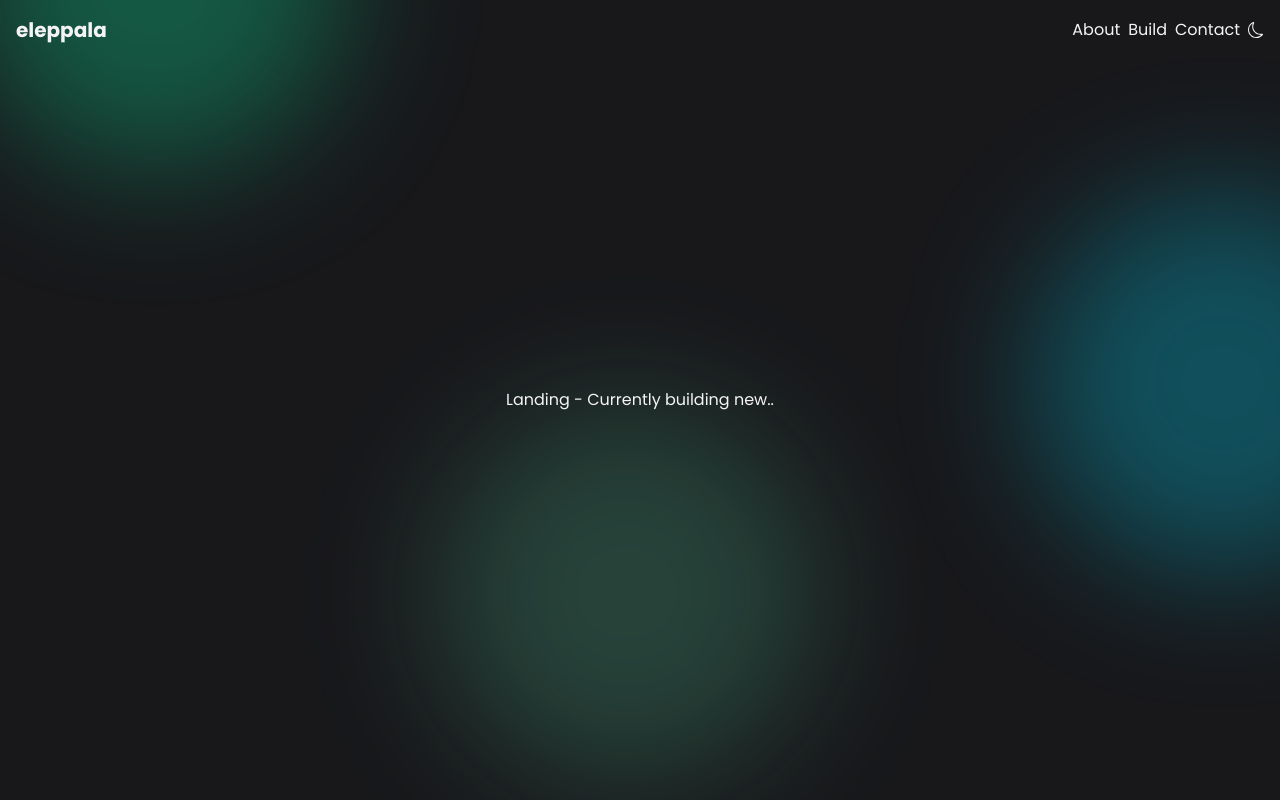
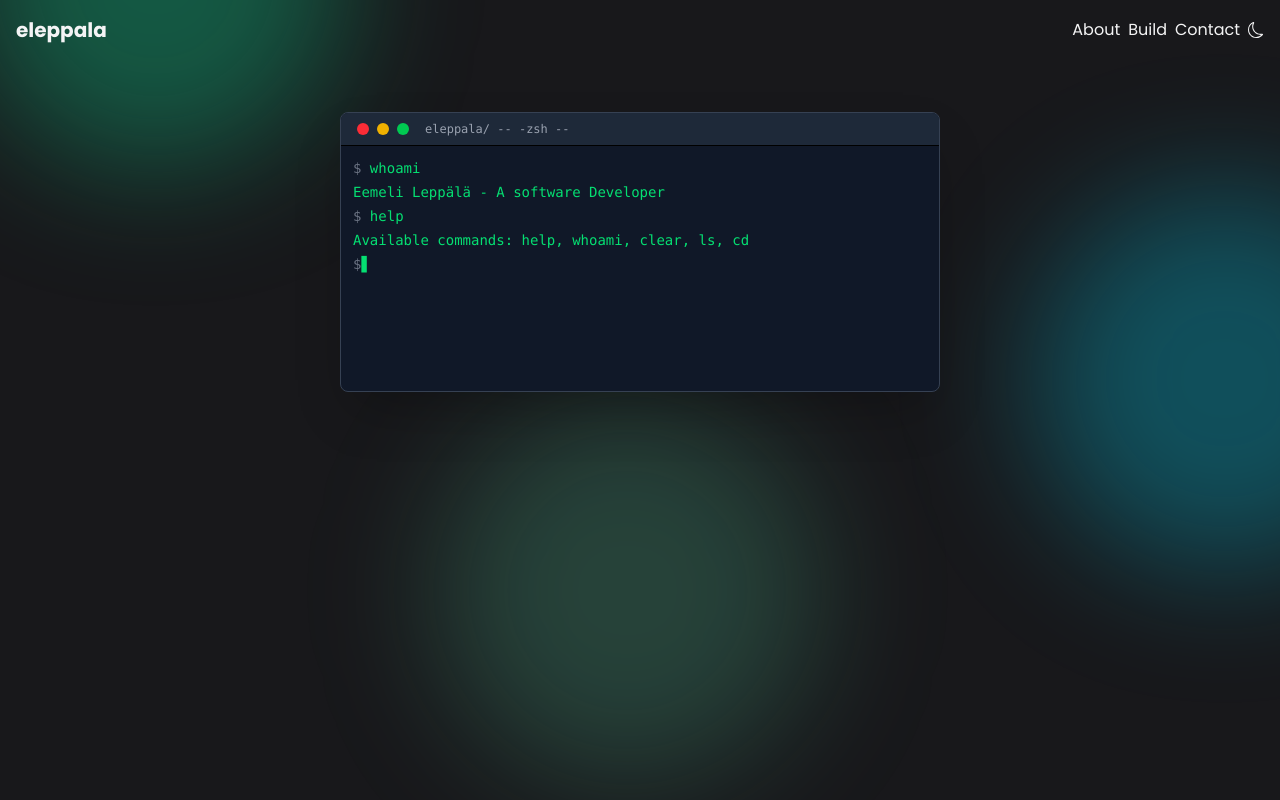
Before and after one commit to eleppala/eleppala_, a React (Vite) app: page / in a window 1280 px wide. Shown: the top 800 px of the page. Built offline with nearby package versions, Linux system fonts and the light colour scheme.

Commit message:
simple version of terminal

```diff
--- /dev/null
+++ b/src/components/Terminal.tsx
@@ -0,0 +1,233 @@
+import { useState, useEffect, useRef } from 'react'
+
+interface TerminalLine {
+  type: 'command' | 'response'
+  text: string
+}
+
+interface TerminalProps {
+  onTypingComplete?: () => void
+  isTyping?: boolean
+}
+
+type Phase = 'intro-whoami' | 'intro-whoami-done' | 'intro-help' | 'intro-help-done' | 'interactive'
+
+function Terminal({ onTypingComplete, isTyping = true }: TerminalProps) {
+  const [phase, setPhase] = useState<Phase>('intro-whoami')
+  const [introCommandText, setIntroCommandText] = useState('')
+  const [history, setHistory] = useState<TerminalLine[]>([])
+  const [currentInput, setCurrentInput] = useState('')
+  const [showCursor, setShowCursor] = useState(true)
+  const inputRef = useRef<HTMLInputElement>(null)
+  const terminalRef = useRef<HTMLDivElement>(null)
+
+  const whoamiCommand = 'whoami'
+  const whoamiResponse = 'Eemeli Leppälä - A software Developer'
+  const helpCommand = 'help'
+  const helpResponse = 'Available commands: help, whoami, clear, ls, cd'
+
+  // Phase 1: Type "whoami"
+  useEffect(() => {
+    if (!isTyping || phase !== 'intro-whoami') return
+
+    let index = 0
+    const interval = setInterval(() => {
+      if (index < whoamiCommand.length) {
+        setIntroCommandText(whoamiCommand.slice(0, index + 1))
+        index++
+      } else {
+        clearInterval(interval)
+        setPhase('intro-whoami-done')
+      }
+    }, 80)
+
+    return () => clearInterval(interval)
+  }, [isTyping, phase])
+
+  // Phase 2: Wait, show whoami response, then start typing help
+  useEffect(() => {
+    if (phase !== 'intro-whoami-done') return
+
+    const timer = setTimeout(() => {
+      setHistory([
+        { type: 'command', text: whoamiCommand },
+        { type: 'response', text: whoamiResponse },
+      ])
+      setIntroCommandText('')
+      setPhase('intro-help')
+    }, 400)
+
+    return () => clearTimeout(timer)
+  }, [phase])
+
+  // Phase 3: Type "help"
+  useEffect(() => {
+    if (phase !== 'intro-help') return
+
+    let index = 0
+    const interval = setInterval(() => {
+      if (index < helpCommand.length) {
+        setIntroCommandText(helpCommand.slice(0, index + 1))
+        index++
+      } else {
+        clearInterval(interval)
+        setPhase('intro-help-done')
+      }
+    }, 80)
+
+    return () => clearInterval(interval)
+  }, [phase])
+
+  // Phase 4: Wait, show help response, become interactive
+  useEffect(() => {
+    if (phase !== 'intro-help-done') return
+
+    const timer = setTimeout(() => {
+      setHistory(prev => [
+        ...prev,
+        { type: 'command', text: helpCommand },
+        { type: 'response', text: helpResponse },
+      ])
+      setIntroCommandText('')
+      setPhase('interactive')
+      onTypingComplete?.()
+    }, 400)
+
+    return () => clearTimeout(timer)
+  }, [phase, onTypingComplete])
+
+  // Blinking cursor
+  useEffect(() => {
+    const interval = setInterval(() => {
+      setShowCursor(prev => !prev)
+    }, 530)
+    return () => clearInterval(interval)
+  }, [])
+
+  // Focus input when clicking terminal
+  const handleTerminalClick = () => {
+    if (phase === 'interactive') {
+      inputRef.current?.focus()
+    }
+  }
+
+  // Handle command execution
+  const executeCommand = (cmd: string) => {
+    const trimmedCmd = cmd.trim().toLowerCase()
+    let response = ''
+
+    switch (trimmedCmd) {
+      case 'help':
+        response = helpResponse
+        break
+      case 'whoami':
+        response = whoamiResponse
+        break
+      case 'clear':
+        setHistory([])
+        setCurrentInput('')
+        return
+      case 'ls':
+        response = 'projects/  about.txt  contact.txt'
+        break
+      case 'cd':
+        response = 'Usage: cd <directory>'
+        break
+      case '':
+        setHistory(prev => [...prev, { type: 'command', text: '' }])
+        setCurrentInput('')
+        return
+      default:
+        response = `command not found: ${trimmedCmd}`
+    }
+
+    setHistory(prev => [
+      ...prev,
+      { type: 'command', text: cmd },
+      { type: 'response', text: response },
+    ])
+    setCurrentInput('')
+  }
+
+  // Handle keyboard input
+  const handleKeyDown = (e: React.KeyboardEvent<HTMLInputElement>) => {
+    if (e.key === 'Enter') {
+      executeCommand(currentInput)
+    }
+  }
+
+  // Auto-scroll to bottom
+  useEffect(() => {
+    if (terminalRef.current) {
+      terminalRef.current.scrollTop = terminalRef.current.scrollHeight
+    }
+  }, [history])
+
+  const cursorVisible = showCursor ? 'opacity-100' : 'opacity-0'
+  const isIntroPhase = phase.startsWith('intro')
+
+  return (
+    <div
+      className="w-[calc(100vw-2rem)] sm:w-[420px] md:w-[500px] lg:w-[600px] h-[200px] sm:h-[250px] md:h-[280px] bg-gray-900 rounded-lg shadow-2xl overflow-hidden cursor-text mx-4 border-[0.5px] border-gray-700"
+      onClick={handleTerminalClick}
+    >
+      {/* Terminal header */}
+      <div className="flex items-center gap-2 px-4 py-2 bg-gray-800 border-b border-black">
+        <div className="w-3 h-3 rounded-full bg-red-500" />
+        <div className="w-3 h-3 rounded-full bg-yellow-500" />
+        <div className="w-3 h-3 rounded-full bg-green-500" />
+        <span className="ml-2 text-gray-400 text-xs font-mono">eleppala/ -- -zsh -- </span>
+      </div>
+
+      {/* Terminal body */}
+      <div
+        ref={terminalRef}
+        className="p-3 font-mono text-green-400 text-xs sm:text-sm h-[calc(100%-44px)] overflow-y-auto text-left space-y-1 dark-scrollbar"
+      >
+        {/* History lines */}
+        {history.map((line, index) => (
+          <div key={index}>
+            {line.type === 'command' ? (
+              <>
+                <span className="text-gray-500">$ </span>
+                <span>{line.text}</span>
+              </>
+            ) : (
+              <span>{line.text}</span>
+            )}
+          </div>
+        ))}
+
+        {/* Current typing line during intro */}
+        {isIntroPhase && (
+          <div>
+            <span className="text-gray-500">$ </span>
+            <span>{introCommandText}</span>
+            <span className={`${cursorVisible} transition-opacity`}>▋</span>
+          </div>
+        )}
+
+        {/* Interactive input line */}
+        {phase === 'interactive' && (
+          <div className="flex">
+            <span className="text-gray-500">$ </span>
+            <span>{currentInput}</span>
+            <span className={`${cursorVisible} transition-opacity`}>▋</span>
+            {/* Hidden input for capturing keyboard */}
+            <input
+              ref={inputRef}
+              type="text"
+              value={currentInput}
+              onChange={e => setCurrentInput(e.target.value)}
+              onKeyDown={handleKeyDown}
+              className="absolute opacity-0 pointer-events-none"
+              autoFocus
+            />
+          </div>
+        )}
+      </div>
+    </div>
+  )
+}
+
+export default Terminal
--- a/src/index.css
+++ b/src/index.css
@@ -36,3 +36,22 @@ body.light {
 
 .delay-2000 { animation-delay: 2s; }
 .delay-4000 { animation-delay: 4s; }
+
+
+
+
+
+/* Dark scrollbar for terminal */
+.dark-scrollbar::-webkit-scrollbar {
+  width: 8px;
+}
+.dark-scrollbar::-webkit-scrollbar-track {
+  background: #1f2937;
+}
+.dark-scrollbar::-webkit-scrollbar-thumb {
+  background: #4b5563;
+  border-radius: 4px;
+}
+.dark-scrollbar::-webkit-scrollbar-thumb:hover {
+  background: #6b7280;
+}
--- a/src/pages/Home.tsx
+++ b/src/pages/Home.tsx
@@ -1,8 +1,12 @@
+import Terminal from '../components/Terminal'
+
 
 function Home() {
   return (
-    <main className="min-h-screen flex items-center justify-center">
-      <h1>Landing - Currently building new.. </h1>
+    <main className="mt-28 min-h-screen flex justify-center">
+      <div className="">
+          <Terminal />
+      </div>
     </main>
   )
 }
```
Also changed, not shown: 1 other file (tests, documents, lock files or other folders).
